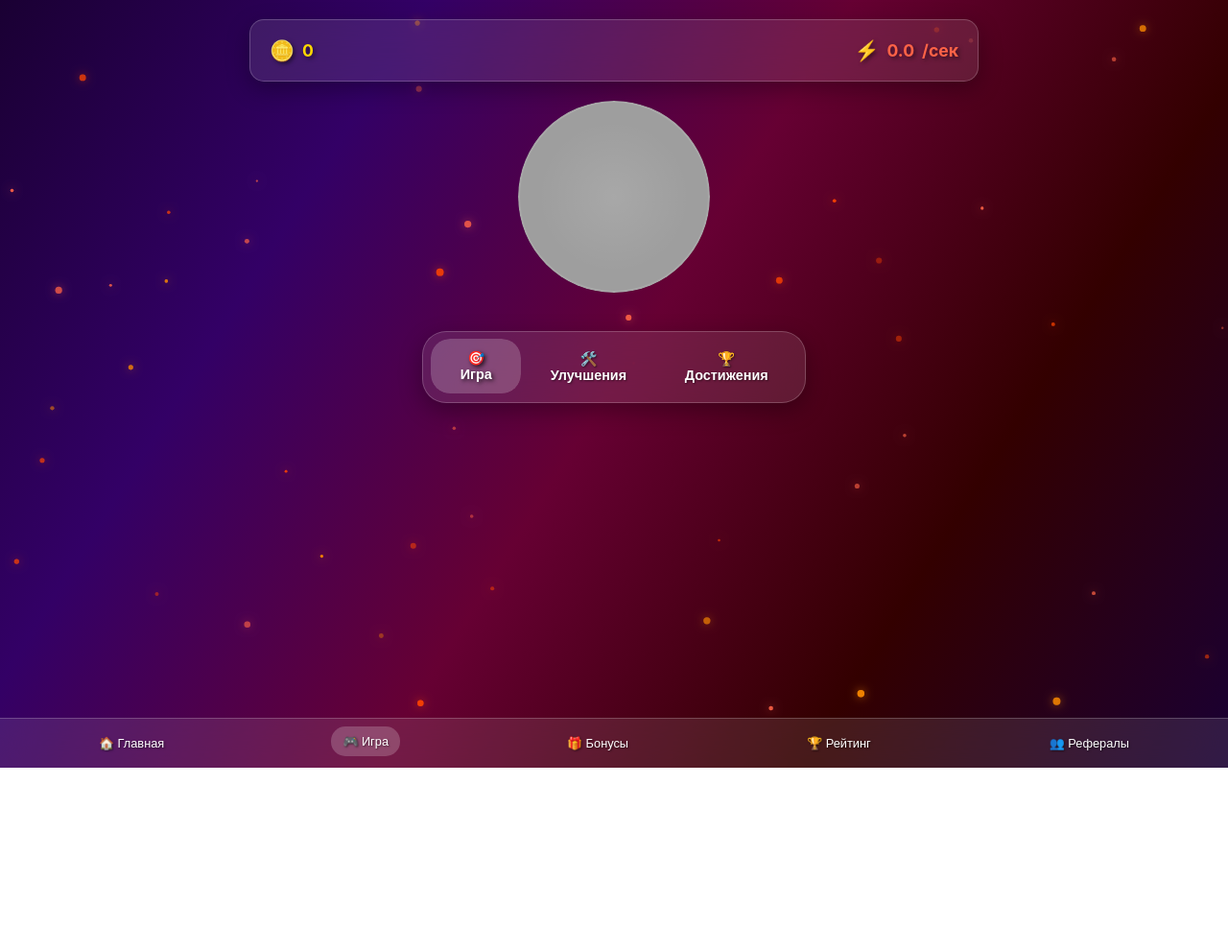
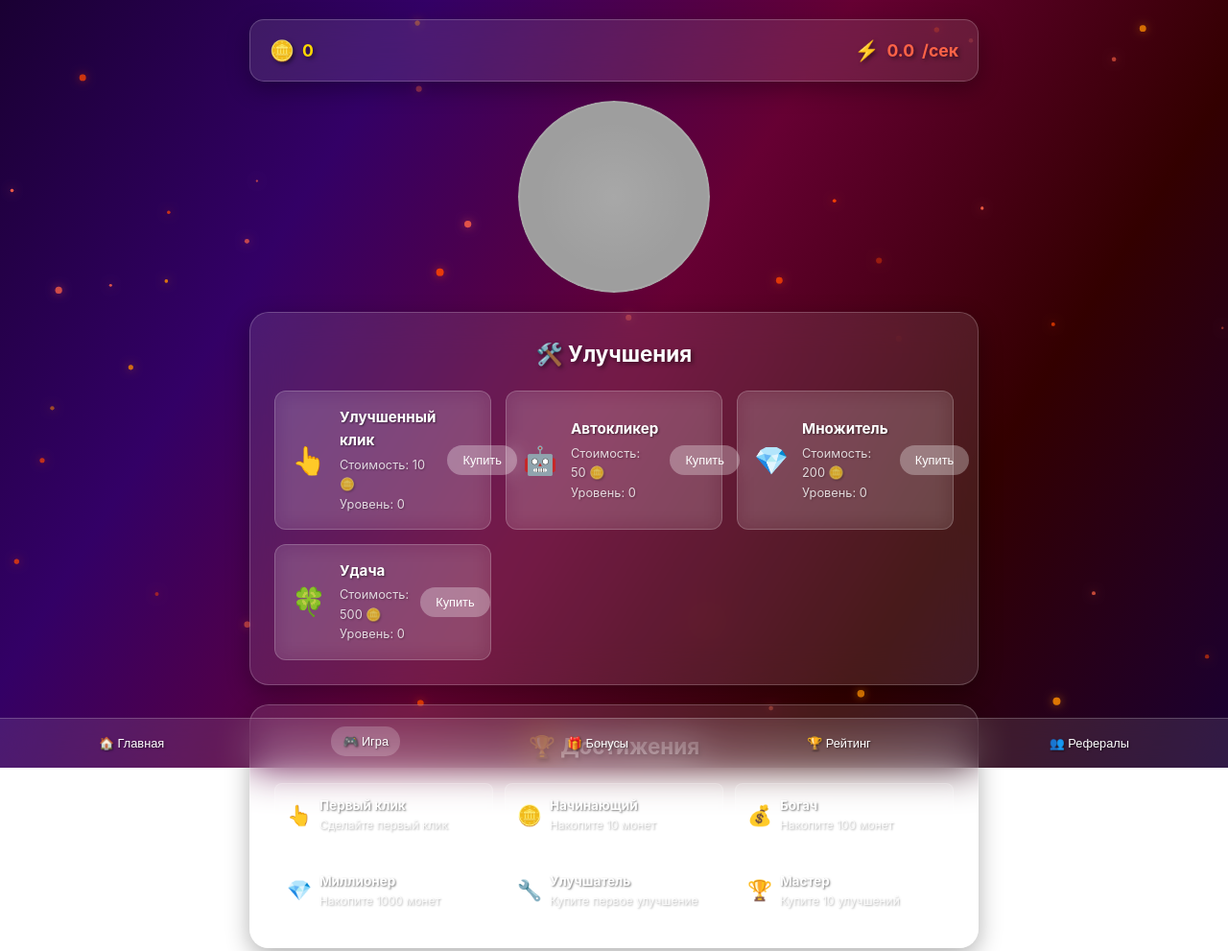
Before and after one commit to Matvienko1710/MagnumTap4.5, a website: page public/game.html in a window 1280 px wide. Shown: the top 991 px of the page at 96% size. Before the commit the page ends 800 px from the top, so only its background shows below. Drawn offline with Linux system fonts and the light colour scheme; grey boxes are pictures that could not be loaded.

Commit message:
Remove duplicate navigation buttons from game - keep only bottom navigation with 5 buttons

```diff
--- a/public/game.css
+++ b/public/game.css
@@ -128,62 +128,7 @@
 }
 
 /* Навигация по разделам - новый формат */
-.game-navigation {
-    display: flex;
-    justify-content: space-around;
-    align-items: center;
-    background: rgba(255, 255, 255, 0.1);
-    backdrop-filter: blur(20px);
-    border-radius: 25px;
-    padding: 8px;
-    margin: 20px auto;
-    max-width: 400px;
-    box-shadow: 0 8px 25px rgba(0,0,0,0.3);
-    border: 1px solid rgba(255, 255, 255, 0.2);
-}
-
-.nav-btn {
-    background: transparent;
-    color: white;
-    border: none;
-    padding: 12px 20px;
-    border-radius: 20px;
-    font-size: 0.9rem;
-    font-weight: 600;
-    cursor: pointer;
-    transition: all 0.3s ease;
-    min-width: 80px;
-    text-align: center;
-    position: relative;
-    overflow: hidden;
-    text-shadow: 1px 1px 2px rgba(0,0,0,0.5);
-}
-
-.nav-btn::before {
-    content: '';
-    position: absolute;
-    top: 0;
-    left: 0;
-    width: 100%;
-    height: 100%;
-    background: rgba(255, 255, 255, 0.2);
-    border-radius: 20px;
-    transform: scaleX(0);
-    transition: transform 0.3s ease;
-    z-index: -1;
-}
-
-.nav-btn:hover::before,
-.nav-btn.active::before {
-    transform: scaleX(1);
-}
-
-.nav-btn:hover,
-.nav-btn.active {
-    color: white;
-    transform: translateY(-1px);
-    text-shadow: 2px 2px 4px rgba(0,0,0,0.7);
-}
+/* Удалено - больше не используется */
 
 .game-section {
     transition: all 0.3s ease;
@@ -375,19 +320,6 @@
         padding: 12px 15px;
     }
 
-    .game-navigation {
-        flex-direction: row;
-        justify-content: space-around;
-        max-width: 100%;
-        margin: 15px auto;
-    }
-
-    .nav-btn {
-        min-width: 70px;
-        padding: 10px 15px;
-        font-size: 0.8rem;
-    }
-
     .click-area {
         width: 150px;
         height: 150px;
@@ -420,10 +352,6 @@
     color: var(--tg-theme-text-color, white);
 }
 
-.tg-app .game-navigation {
-    background: var(--tg-theme-secondary-bg-color, rgba(255, 255, 255, 0.1));
-}
-
 .tg-app .upgrade-item {
     background: var(--tg-theme-secondary-bg-color, rgba(255, 255, 255, 0.1));
     border-color: var(--tg-theme-hint-color, rgba(255, 255, 255, 0.2));
@@ -433,16 +361,3 @@
     background: var(--tg-theme-button-color, #ff4500);
     color: var(--tg-theme-button-text-color, white);
 }
-
-.tg-app .nav-btn {
-    color: var(--tg-theme-text-color, white);
-}
-
-.tg-app .nav-btn::before {
-    background: var(--tg-theme-button-color, rgba(255, 255, 255, 0.2));
-}
-
-.tg-app .nav-btn:hover,
-.tg-app .nav-btn.active {
-    color: var(--tg-theme-button-text-color, white);
-}
--- a/public/game.html
+++ b/public/game.html
@@ -28,17 +28,6 @@
                 <div class="click-text">Нажмите!</div>
             </div>
 
-            <div class="game-navigation">
-                <button class="nav-btn active" onclick="showSection('click')">🎯 Игра</button>
-                <button class="nav-btn" onclick="showSection('upgrades')">🛠️ Улучшения</button>
-                <button class="nav-btn" onclick="showSection('achievements')">🏆 Достижения</button>
-            </div>
-
-            <div class="game-section" id="click-section">
-                <!-- Секция кликера остается видимой по умолчанию -->
-            </div>
-
-            <div class="game-section" id="upgrades-section" style="display: none;">
             <div class="upgrades-section" id="upgrades">
                 <h3>🛠️ Улучшения</h3>
                 <div class="upgrades-grid">
@@ -83,14 +72,11 @@
                     </div>
                 </div>
             </div>
-            </div>
 
-            <div class="game-section" id="achievements-section" style="display: none;">
             <div class="achievements-section" id="achievements">
                 <h3>🏆 Достижения</h3>
                 <div class="achievements-grid" id="achievementsGrid">
                     <!-- Достижения будут добавлены динамически -->
-                    </div>
                 </div>
             </div>
         </main>
--- a/public/game.js
+++ b/public/game.js
@@ -279,55 +279,8 @@ function autoClicker() {
     }
 }
 
-// Переключение между разделами
-function showSection(sectionName) {
-    console.log('Переключение на секцию:', sectionName);
-
-    // Скрываем все секции
-    const sections = ['click-section', 'upgrades-section', 'achievements-section'];
-    sections.forEach(section => {
-        const element = document.getElementById(section);
-        if (element) {
-            element.style.display = 'none';
-        }
-    });
-
-    // Убираем активный класс со всех кнопок
-    const buttons = document.querySelectorAll('.nav-btn');
-    buttons.forEach(btn => btn.classList.remove('active'));
-
-    // Показываем нужную секцию и активируем кнопку
-    let targetSection = '';
-    let targetButton = null;
-
-    switch (sectionName) {
-        case 'click':
-            targetSection = 'click-section';
-            targetButton = document.querySelector('.nav-btn[onclick*="click"]');
-            break;
-        case 'upgrades':
-            targetSection = 'upgrades-section';
-            targetButton = document.querySelector('.nav-btn[onclick*="upgrades"]');
-            break;
-        case 'achievements':
-            targetSection = 'achievements-section';
-            targetButton = document.querySelector('.nav-btn[onclick*="achievements"]');
-            break;
-    }
-
-    if (targetSection) {
-        const element = document.getElementById(targetSection);
-        if (element) {
-            element.style.display = 'block';
-            console.log('Показана секция:', targetSection);
-        }
-    }
-
-    if (targetButton) {
-        targetButton.classList.add('active');
-        console.log('Активирована кнопка:', targetButton.textContent);
-    }
-}
+// Переключение между разделами - УДАЛЕНО
+// Больше не используется, так как убрали кнопки навигации
 
 // Отслеживание игровой сессии
 let sessionStartTime = Date.now();
@@ -399,7 +352,7 @@ document.addEventListener('DOMContentLoaded', function() {
     setInterval(saveGameData, 10000);
 
     // Показываем секцию кликера по умолчанию
-    showSection('click');
+    // showSection('click'); // Удалено
 
     // Интеграция с аналитикой
     startSessionTracking();
```
Lines whose indentation alone changed are shown as unchanged.
